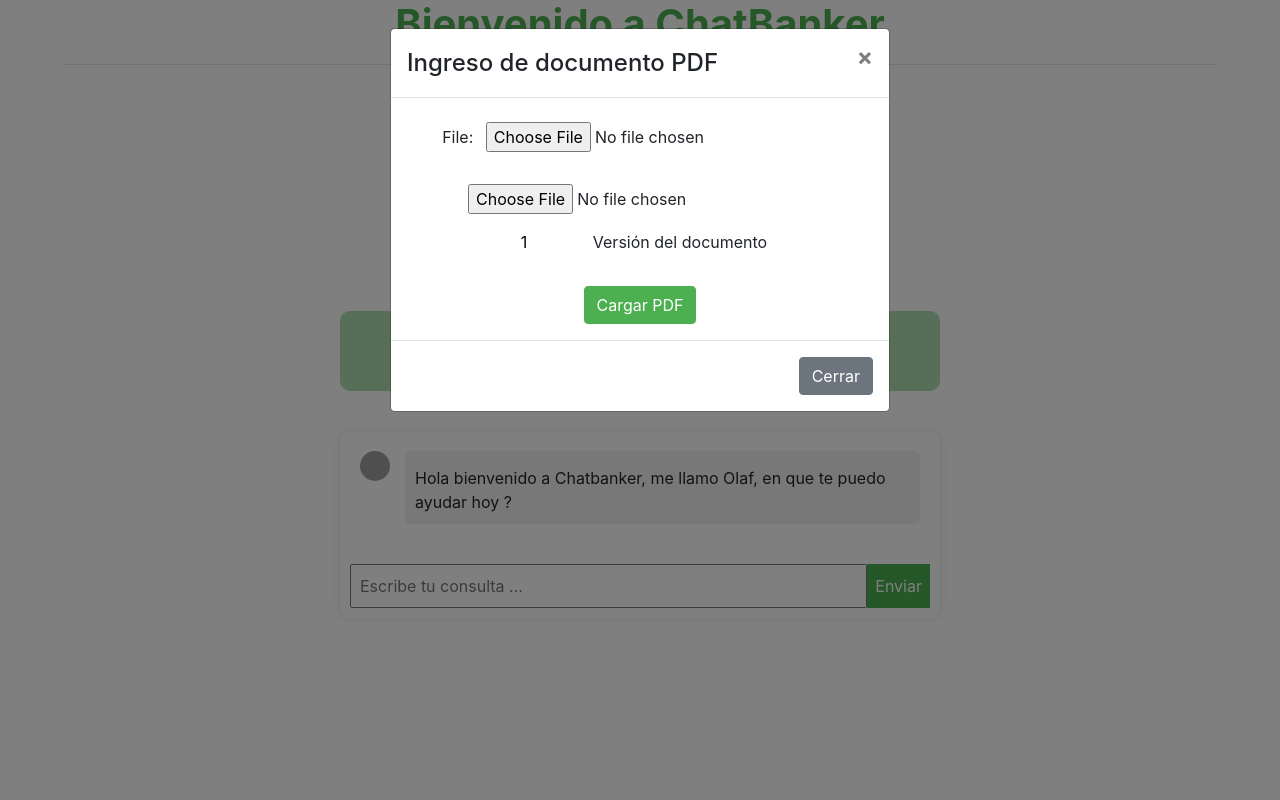
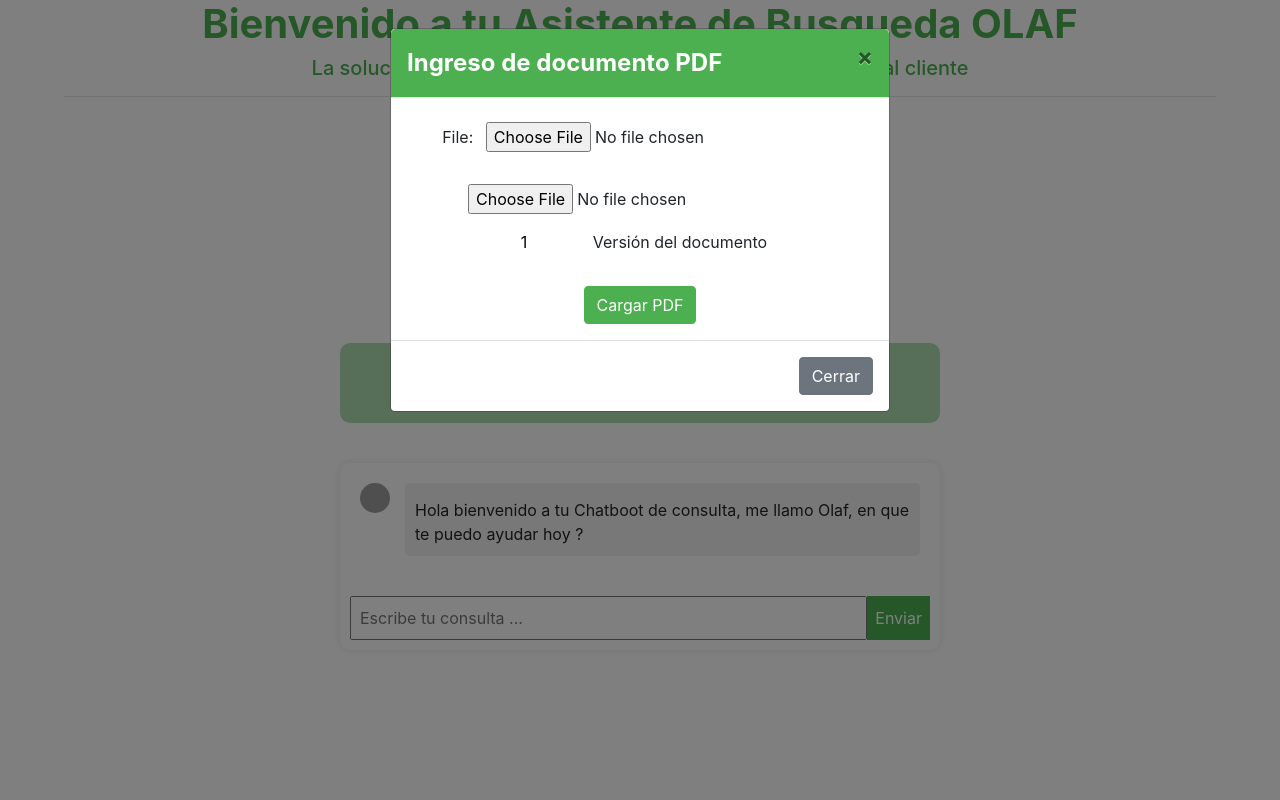
Before and after one commit to Edmartinez28/Chatboot-Olaf, a Django app: template chatbanker/chat/templates/principal.html in a window 1280 px wide, after a click on "Cargar PDF". Run offline with Django 3.2, Linux system fonts and the light colour scheme; tables that the repository leaves empty hold one stand-in row (values such as "Sample post"); the template is opened without the code that fills it: values that come from a table or form of the project are taken from there, most other values are stand-ins (such as "Sample title", 1, 10 or a date in 2020); parts of the project's set-up code (start-up, migrations or seed data) failed here and were passed over; some libraries are stand-ins or nearby versions; grey boxes are pictures that could not be loaded.

Commit message:
version 3

```diff
--- a/chatbanker/archivos.csv
+++ b/chatbanker/archivos.csv
@@ -15,5 +15,4 @@
 Norma_para_la_Gestion_de_Riesgo_Operativo.pdf,1,2024-01-15
 Resolucion SB-2023-2637.pdf,1,2024-01-15
 El cambio climatico.pdf,1,2024-01-15
-El cambio climatico.pdf,1,2024-01-15
-El cambio climatico.pdf,1,2024-01-15
+Resolucion SB-2023-2502.pdf,1,2024-01-30
--- a/chatbanker/chat/static/chat.js
+++ b/chatbanker/chat/static/chat.js
@@ -1,5 +1,5 @@
 document.addEventListener("DOMContentLoaded", function() {
-    appendMessage("Hola bienvenido a Chatbanker, me llamo Olaf, en que te puedo ayudar hoy ?", "Olaf")
+    appendMessage("Hola bienvenido a tu Chatboot de consulta, me llamo Olaf, en que te puedo ayudar hoy ?", "Olaf")
 });
 
 function sendMessage() {
--- a/chatbanker/chat/static/style.css
+++ b/chatbanker/chat/static/style.css
@@ -42,6 +42,12 @@
     text-align: center;
     color: #4caf50;
 }
+
+h5 {
+    text-align: center;
+    color: #4caf50;
+}
+
 
 hr {
     width: 90%;
@@ -138,6 +144,10 @@
     width: auto;
 }
 
+.modal-content {
+    width: 150%;
+}
+
 .modal-content .modal-body{
     align-items: center;
     text-align: center;
@@ -156,3 +166,49 @@
 .modal-content table {
     margin: 0px 20px;
 }
+
+/* Aqui se comienza a dar diseño al modal */
+
+.modal-header {
+    background-color: #4caf50;
+    color: #fff;
+    border-bottom: none;
+}
+
+.modal-footer {
+    border-top: none;
+}
+
+.btn-primary {
+    background-color: #4caf50;
+    border-color: #4caf50;
+}
+.btn-primary:hover {
+    background-color: #0056b3;
+    border-color: #0056b3;
+}
+
+table {
+    width: 95%;
+    border-collapse: collapse;
+    margin-bottom: 20px;
+}
+
+th, td {
+    border: 1px solid #dee2e6;
+}
+
+th {
+    background-color: #4caf50;
+    color: #fff;
+    font-weight: bold;
+}
+
+.modal-title {
+    font-weight: bold;
+}
+
+.close {
+    color: #fff;
+    font-size: 30px;
+}
--- a/chatbanker/chat/templates/principal.html
+++ b/chatbanker/chat/templates/principal.html
@@ -15,7 +15,8 @@
     <script src="https://stackpath.bootstrapcdn.com/bootstrap/4.3.1/js/bootstrap.min.js"></script>
 </head>
 <body>
-    <h1><strong>Bienvenido a ChatBanker</strong></h1>
+    <h1><strong>Bienvenido a tu Asistente de Busqueda OLAF</strong></h1>
+    <h5>La solución a búsqueda inmediata de protocolos y atención al cliente</h5>
     <hr>
 
     <div class="personaje">
@@ -58,12 +59,12 @@
     </div>
 
     <div class="modal" id="modalForm2">
-        <div class="modal-dialog">
+        <div class="modal-dialog modal-lg"> <!-- Aqui se define el tamaño del modal-->
             <div class="modal-content">
                 <div class="modal-header">
                     <h4 class="modal-title">Lista de PDFs Registrados</h4>
                     <button type="button" class="close" data-dismiss="modal">&times;</button>
-                </div>
+                </div><br>
                 <table border="1">
                     <thead>
                         <tr>
```
Also changed, not shown: chatbanker/chat/views.py (+31 -1 lines), 1 other file.
